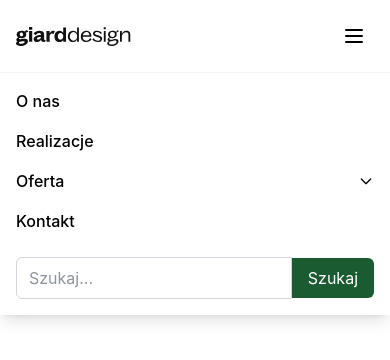
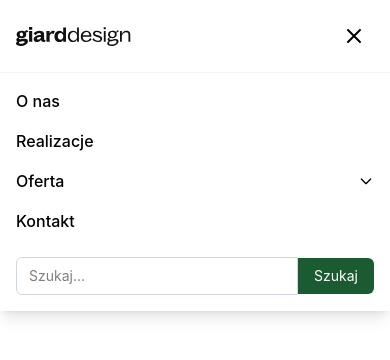
Before and after one commit to Farrelzum/giard_design, a Vue app: page / in a window 390 px wide. Both pictures are taken after a click on the button "Przełącz menu główne". Shown: the top 360 px of the page. Built offline with nearby package versions, Linux system fonts and the light colour scheme.

Commit message:
refactor: extract MobileMenu and BurgerIcon to separate components

```diff
--- /dev/null
+++ b/src/components/BurgerIcon.vue
@@ -0,0 +1,36 @@
+<script setup>
+defineProps({
+  isOpen: {
+    type: Boolean,
+    required: true
+  }
+})
+const emit = defineEmits(['toggle'])
+</script>
+
+<template>
+  <button
+    @click="emit('toggle')"
+    class="md:hidden relative w-10 h-10 flex items-center justify-center text-black focus-visible:ring-2 focus-visible:ring-primary outline-none rounded"
+    :aria-expanded="isOpen"
+    aria-label="Przełącz menu główne"
+  >
+    <svg
+      xmlns="http://www.w3.org/2000/svg"
+      class="absolute h-6 w-6 transition-all duration-300 ease-in-out"
+      :class="isOpen ? 'opacity-0 rotate-90 scale-50' : 'opacity-100 rotate-0 scale-100'"
+      fill="none" viewBox="0 0 24 24" stroke="currentColor"
+    >
+      <path stroke-linecap="round" stroke-linejoin="round" stroke-width="2" d="M4 6h16M4 12h16M4 18h16" />
+    </svg>
+
+    <svg
+      xmlns="http://www.w3.org/2000/svg"
+      class="absolute h-6 w-6 transition-all duration-300 ease-in-out"
+      :class="isOpen ? 'opacity-100 rotate-0 scale-100' : 'opacity-0 -rotate-90 scale-50'"
+      fill="none" viewBox="0 0 24 24" stroke="currentColor"
+    >
+      <path stroke-linecap="round" stroke-linejoin="round" stroke-width="2" d="M6 18L18 6M6 6l12 12" />
+    </svg>
+  </button>
+</template>
--- /dev/null
+++ b/src/components/MobileMenu.vue
@@ -0,0 +1,44 @@
+<script setup>
+import { ref } from 'vue'
+
+defineProps({
+  isOpen: {
+    type: Boolean,
+    required: true
+  }
+})
+
+const emit = defineEmits(['close'])
+const isOfferOpen = ref(false)
+const toggleOffer = () => isOfferOpen.value = !isOfferOpen.value
+</script>
+
+<template>
+  <Transition name="fade-slide">
+    <div v-show="isOpen" class="md:hidden bg-white border-t border-gray-100 px-4 py-4 flex flex-col gap-4 shadow-lg absolute w-full left-0 z-40">
+      <a href="#" @click="emit('close')" class="text-black font-medium">O nas</a>
+      <a href="#" @click="emit('close')" class="text-black font-medium">Realizacje</a>
+
+      <div>
+        <button @click="toggleOffer" class="flex items-center justify-between w-full text-black font-medium">
+          Oferta
+          <svg :class="{'rotate-180': isOfferOpen}" class="w-4 h-4 transition-transform duration-200" fill="none" stroke="currentColor" viewBox="0 0 24 24"><path stroke-linecap="round" stroke-linejoin="round" stroke-width="2" d="M19 9l-7 7-7-7"></path></svg>
+        </button>
+        <Transition name="fade-slide">
+          <div v-show="isOfferOpen" class="flex flex-col gap-2 mt-2 pl-4 border-l-2 border-green-100">
+            <a href="#" @click="emit('close')" class="text-black text-sm">Projektowanie</a>
+            <a href="#" @click="emit('close')" class="text-black text-sm">Pielęgnacja</a>
+            <a href="#" @click="emit('close')" class="text-black text-sm">Nawadnianie</a>
+          </div>
+        </Transition>
+      </div>
+
+      <a href="#" @click="emit('close')" class="text-black font-medium">Kontakt</a>
+
+      <div class="flex items-center w-full mt-2">
+        <input type="text" placeholder="Szukaj..." class="w-full px-3 py-2 border border-gray-300 rounded-l-md focus:border-primary outline-none text-sm text-black">
+        <button class="bg-primary hover:bg-green-700 text-white px-4 py-2 rounded-r-md text-sm transition-colors">Szukaj</button>
+      </div>
+    </div>
+  </Transition>
+</template>
--- a/src/components/TheNavbar.vue
+++ b/src/components/TheNavbar.vue
@@ -1,12 +1,12 @@
 <script setup>
 import { ref } from 'vue'
+import MobileMenu from './MobileMenu.vue'
+import BurgerIcon from './BurgerIcon.vue'
 
-// Stan naszej nawigacji
 const isMobileMenuOpen = ref(false)
 const isOfferOpen = ref(false)
 const isSearchOpen = ref(false)
 
-// Funkcje przełączające
 const toggleMobileMenu = () => isMobileMenuOpen.value = !isMobileMenuOpen.value
 const toggleOffer = () => isOfferOpen.value = !isOfferOpen.value
 const toggleSearch = () => {
@@ -20,17 +20,10 @@ const toggleSearch = () => {
       <a href="/" class="focus-visible:ring-2 focus-visible:ring-green-600 outline-none rounded" aria-label="Strona główna">
         <img src="../assets/logo.svg" alt="Logo firmy ogrodniczej" class="w-[115px] h-[19px] md:w-[7.1875rem] md:h-[1.1875rem]" />
       </a>
-
-      <button
-        @click="toggleMobileMenu"
-        class="md:hidden p-2 text-black focus-visible:ring-2 focus-visible:ring-green-600 outline-none rounded"
-        :aria-expanded="isMobileMenuOpen"
-        aria-label="Otwórz menu główne"
-      >
-        <svg xmlns="http://www.w3.org/2000/svg" class="h-6 w-6" fill="none" viewBox="0 0 24 24" stroke="currentColor">
-          <path stroke-linecap="round" stroke-linejoin="round" stroke-width="2" d="M4 6h16M4 12h16M4 18h16" />
-        </svg>
-      </button>
+    <BurgerIcon
+        :isOpen="isMobileMenuOpen"
+        @toggle="toggleMobileMenu"
+    />
 
       <div class="hidden md:flex items-center md:gap-12">
         <div class="relative">
@@ -87,33 +80,10 @@ const toggleSearch = () => {
         </div>
       </div>
     </nav>
-
-    <!-- Mobile Menu -->
-    <Transition name="fade-slide">
-      <div v-show="isMobileMenuOpen" class="md:hidden bg-white border-t border-gray-100 px-4 py-4 flex flex-col gap-4 shadow-lg absolute w-full left-0">
-        <a href="#" class="text-black font-medium">O nas</a>
-        <a href="#" class="text-black font-medium">Realizacje</a>
-
-        <div>
-          <button @click="toggleOffer" class="flex items-center justify-between w-full text-black font-medium">
-            Oferta
-            <svg :class="{'rotate-180': isOfferOpen}" class="w-4 h-4 transition-transform duration-200" fill="none" stroke="currentColor" viewBox="0 0 24 24"><path stroke-linecap="round" stroke-linejoin="round" stroke-width="2" d="M19 9l-7 7-7-7"></path></svg>
-          </button>
-          <div v-show="isOfferOpen" class="flex flex-col gap-2 mt-2 pl-4 border-l-2 border-green-100">
-            <a href="#" class="text-black text-sm">Projektowanie</a>
-            <a href="#" class="text-black text-sm">Pielęgnacja</a>
-            <a href="#" class="text-black text-sm">Nawadnianie</a>
-          </div>
-        </div>
-
-        <a href="#" class="text-black font-medium">Kontakt</a>
-
-        <div class="flex items-center w-full mt-2">
-          <input type="text" placeholder="Szukaj..." class="w-full px-3 py-2 border border-gray-300 rounded-l-md focus:border-green-600 outline-none">
-          <button class="bg-primary text-white px-4 py-2 rounded-r-md">Szukaj</button>
-        </div>
-      </div>
-    </Transition>
+    <MobileMenu
+        :isOpen="isMobileMenuOpen"
+        @close="isMobileMenuOpen = false"
+    />
   </header>
 </template>
 
```
